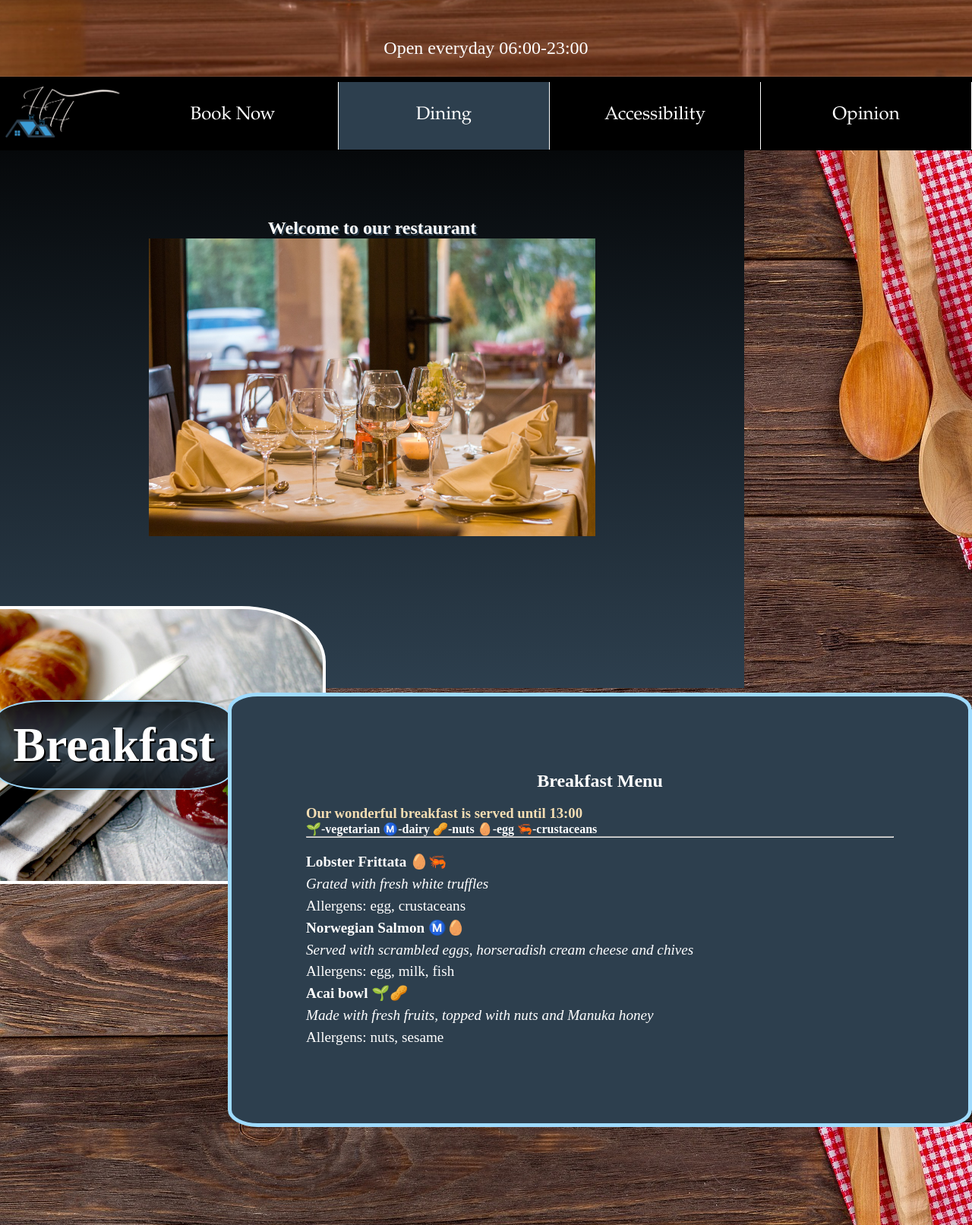
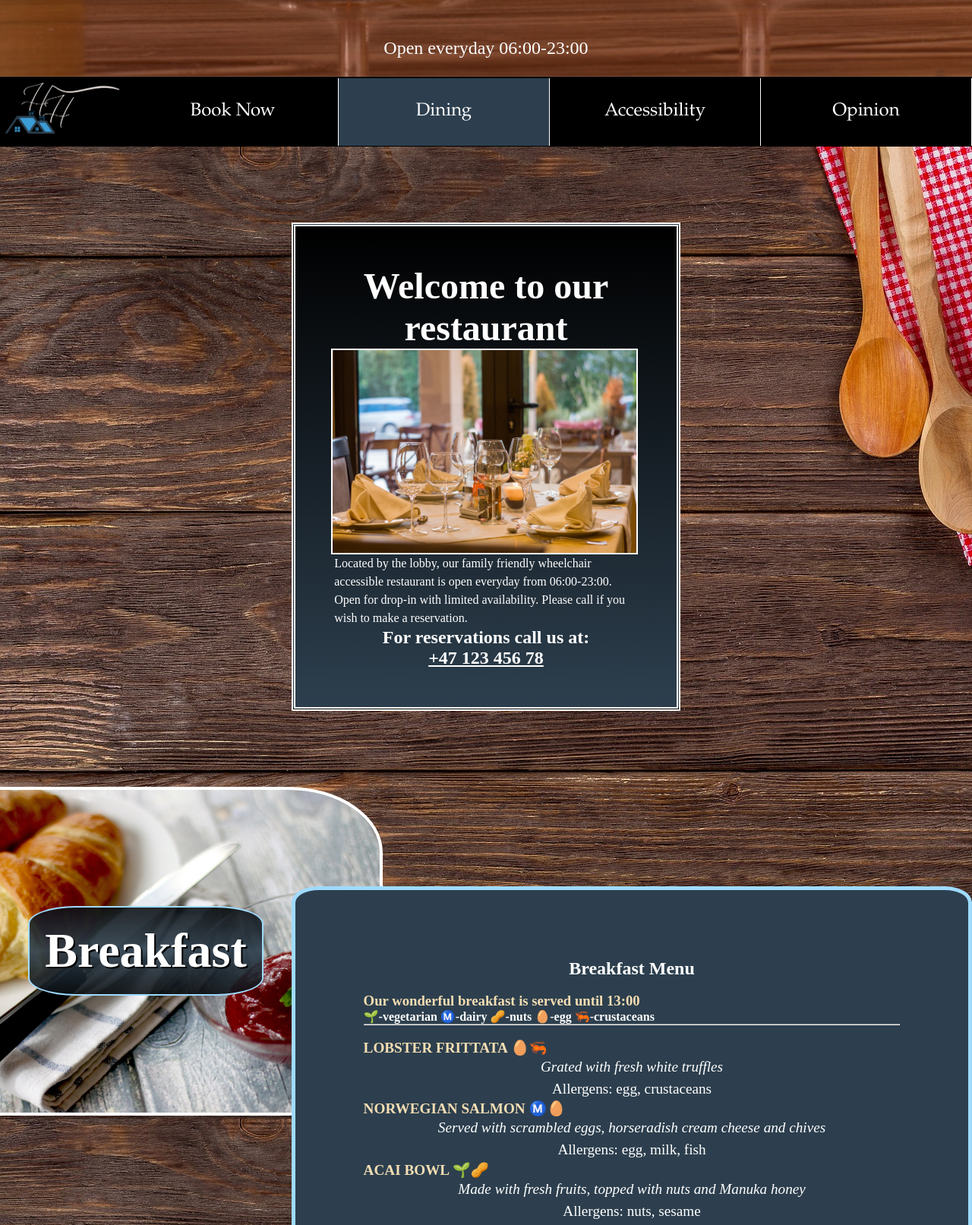
Before and after one commit to Gruppe-1-oslomet-programering/Exam-Web, a plain HTML site: page cafe.html in a window 1280 px wide. Shown: the part 543-2156 px from the top of the page at 76% size. Drawn offline with Linux system fonts and the light colour scheme.

Commit message:
cafe fix?

```diff
--- a/cafe.html
+++ b/cafe.html
@@ -39,9 +39,10 @@
         <section class="welcome-cafe">
             <h1>Welcome to our restaurant</h1>
             <img src="Images/CafePromo/Restaurant.jpg" alt="Photograph of a set restaurant table">
+            <p>Located by the lobby, our family friendly wheelchair accessible restaurant is open everyday from 06:00-23:00. Open for drop-in with limited availability. Please call if you wish to make a reservation.</p>
+            <h2>For reservations call us at: <a href="tel:+4712345678">+47 123 456 78</a></h2>
         </section>
-        <div class="welcome-imagecafe">
-        </div>
+
 
         <section class="breakfast bubble">
             <h2>Breakfast</h2>
@@ -82,7 +83,7 @@
         <section class="default-menu lunch-menu">
             <h2>Lunch & Appertizers</h2>
             <br>
-            <h3>Small bites perfect for lunch or a starter</h3>
+            <h3>Small bites perfect for lunch or a starter. Opens at 13:00</h3>
             <br>
             <h4>🌱-vegetarian Ⓜ️-dairy 🌾-wheat 🐡-fish</h4>
             <hr>
@@ -118,7 +119,7 @@
         <section class="default-menu dinner-menu">
             <h2>Main Menu</h2>
             <br>
-            <h3>Our star rated menu changes seasonally</h3>
+            <h3>Our star rated menu changes seasonally. Open from 16:00-22:00</h3>
             <br>
             <h4>🌱-vegetarian Ⓜ️-dairy 🌾-wheat 🐡-fish 🦐-crustaceans</h4>
             <hr>
@@ -156,7 +157,7 @@
         <section class="default-menu dessert-menu">
             <h2>Desserts</h2>
             <br>
-            <h3>Our star rated menu changes seasonally</h3>
+            <h3>Our sweet selection is served from 13:00</h3>
             <br>
             <h4>🌱-vegetarian Ⓜ️-dairy 🌾-wheat 🥜-nuts 🥚-egg</h4>
             <hr>
--- a/stylesheet.css
+++ b/stylesheet.css
@@ -37,12 +37,17 @@ h4 {
     color: white;
 }
 
-dt,
+dt {
+    color: wheat; /*Style for dishes on cafe page*/
+    text-transform: uppercase;
+    font-size: 1.2rem;
+}
+
 dd {
     color: white;
     font-size: larger;
     line-height: 1.5em;
-
+    text-align: center;
 }
 
 a {
@@ -52,7 +57,6 @@ a {
 
 a:hover {
     color: #9FDBFF;
-    background-color: #000000;
 }
 
 .active {
@@ -95,6 +99,10 @@ nav li:first-child {
     grid-area: 1 / 1 / 5 / 4;
     justify-self: start;
     z-index: 1;
+    background-color: black;
+}
+
+nav li:hover{
     background-color: black;
 }
 
@@ -314,19 +322,27 @@ Grid Layout for Cafe Page*/
     background-color: #000000;
 }
 
-.banner {
-    grid-area: banner; /*Smooth black transition from header to nav*/
-    background-color: black;
-    align-items: start;
-}
-
 .welcome-cafe {
     grid-area: cafewelcome;
-    padding: 20%;
-    text-shadow: 2px 2px #2D3F4E;
+    padding: 10%;
     place-self: center stretch;
     background-color: #2D3F4E; /*fallback background */
     background-image: linear-gradient(black, #2D3F4E);
+    border: 5px double white;
+}
+
+.welcome-cafe h1{
+    font-size: 3rem;
+}
+
+.welcome-cafe a{
+    text-decoration: underline;
+    display: block;
+}
+
+.welcome-cafe img{
+    border: 2px double white;
+    float: right;
 }
 
 .default-menu {
@@ -404,10 +420,9 @@ Grid Layout for Cafe Page*/
 
 .cafe-content_header {
     display: grid;
-    overflow-x: hidden;
+    overflow: hidden;
     grid-template:
         [row1-start] "header header header header"[row1-end]
-        [row2-start] "banner banner banner banner" 5px [row2-end]
         /auto auto auto auto;
 }
 
@@ -593,13 +608,13 @@ main ul {
     .cafe-content {
         grid-template:
             [row1-start] "... ... ... ..."[row1-end]
-            [row2-start] "cafewelcome cafewelcome cafewelcome ..." 400px [row2-end]
+            [row2-start] ". cafewelcome cafewelcome ." [row2-end]
             [row3-start] "breakfast bmenu bmenu bmenu" 800px [row3-end]
             [row4-start] "lmenu lmenu lmenu lunch" 800px[row4-end]
             [row5-start] "dinner dmenu dmenu dmenu" 800px[row5-end]
             [row6-start] "dsmenu dsmenu dsmenu dessert" 800px[row6-end]
             [row7-start] "footer footer footer footer"[row7-end]
-            /300px auto auto 300px;
+            /30% auto auto 30%;
     }
 
     .hours{
```
